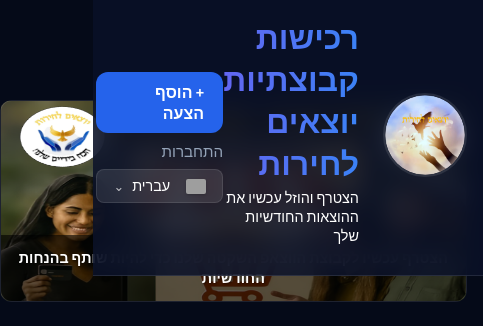
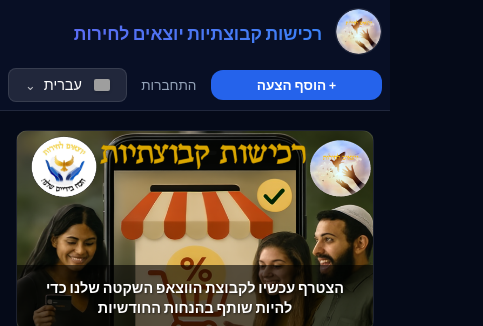
Before and after one commit to gofreeil/purchasing_groups, a SvelteKit app: page / in a window 390 px wide. Shown: the top 326 px of the page, 483 px wide, since content can reach past the window. Built offline with nearby package versions, Linux system fonts and the light colour scheme; grey boxes are pictures that could not be loaded.

Commit message:
נייד

```diff
--- a/src/app.css
+++ b/src/app.css
@@ -768,7 +768,8 @@ a {
     .main-layout {
         grid-template-columns: 1fr;
         padding: 1rem;
-        padding-top: 100px;
+        padding-top: 130px;
+        /* Adjusted for new header height */
     }
 
     .sidebar-ads {
@@ -780,10 +781,79 @@ a {
         order: 1;
     }
 
+    /* Optimized Mobile Header */
     .main-header {
-        padding: 1rem;
+        padding: 0.5rem;
+        backdrop-filter: blur(15px);
+        /* Ensure blur is strong */
     }
 
+    .header-container {
+        flex-direction: column;
+        gap: 0.5rem;
+        align-items: stretch;
+    }
+
+    .right-branding {
+        justify-content: center;
+        width: 100%;
+        gap: 0.8rem;
+        text-align: center;
+    }
+
+    .main-logo {
+        width: 45px;
+        height: 45px;
+        border-width: 1.5px;
+    }
+
+    .titles {
+        text-align: right;
+        flex: 1;
+    }
+
+    .main-title {
+        font-size: 1.1rem;
+        line-height: 1.1;
+        margin: 0;
+    }
+
+    .sub-title {
+        display: none;
+        /* Hide subtitle on mobile to save space */
+    }
+
+    .left-actions {
+        width: 100%;
+        justify-content: space-between;
+        gap: 0.5rem;
+        flex-wrap: nowrap;
+        /* Keep in one line if possible */
+    }
+
+    .add-business-btn {
+        padding: 0.4rem 1rem;
+        font-size: 0.85rem;
+        flex-grow: 1;
+        text-align: center;
+        white-space: nowrap;
+    }
+
+    .login-link {
+        font-size: 0.85rem;
+        padding: 0 0.4rem;
+    }
+
+    .lang-selector {
+        padding: 0.3rem 0.5rem;
+    }
+
+    .flag-icon {
+        width: 16px;
+        margin-inline-end: 4px;
+    }
+
+    /* Content adjustments */
     .feature-list {
         grid-template-columns: 1fr;
     }
@@ -796,15 +866,69 @@ a {
     .footer-top,
     .footer-links {
         flex-direction: column;
-        gap: 0.4rem;
+        gap: 0.5rem;
+        align-items: center;
+        text-align: center;
+    }
+
+    .footer-links {
+        margin-right: 0;
+        /* Center footer links */
     }
 
     .dot {
         display: none;
     }
+}
+/* Mobile Optimization - Part 2 */
+@media (max-width: 768px) {
+    /* Counter */
+    .whatsapp-counter-final { margin: 1rem 0 2rem; }
+    .counter-merge-wrapper { gap: 0.8rem; justify-content: center; }
+    .count-big-number { font-size: 2.5rem; text-shadow: 0 0 15px rgba(74, 222, 128, 0.4); }
+    .count-label-text { font-size: 1rem; line-height: 1.2; }
 
-    .left-actions {
-        flex-wrap: wrap;
-        gap: 0.5rem;
+    /* Section Titles */
+    .section-title { margin: 2rem 0 1rem; }
+    .section-title h2 { font-size: 1.6rem; }
+
+    /* Features */
+    .feature-list { gap: 0.8rem; }
+    .feature-box { padding: 1rem; border-radius: 12px; }
+    .feature-list li { font-size: 0.95rem; padding: 0; gap: 0.6rem; }
+    .feature-list .check { font-size: 1.2rem; }
+
+    /* Video */
+    .video-container-large { border-radius: 12px; }
+
+    /* Purchase Cards */
+    .purchase-card {
+        padding: 1rem;
+        gap: 1rem;
+        border-radius: 12px;
+        grid-template-columns: 1fr;
+        text-align: center;
     }
+
+    .purchase-img { width: 60px; height: 60px; margin: 0 auto; }
+    .purchase-info h3 { font-size: 1.2rem; text-align: center; }
+    .purchase-info p { font-size: 0.9rem; text-align: center; }
+
+    .purchase-status {
+        padding: 0.5rem 0 0;
+        text-align: center;
+        border-top: 1px solid rgba(255, 255, 255, 0.1);
+        border-right: none;
+        display: flex;
+        flex-direction: column;
+        gap: 0.2rem;
+        align-items: center;
+    }
+
+    /* Hero Banner fix if exists */
+    .hero-banner { padding: 2rem 1rem; }
+    .hero-banner h1 { font-size: 2rem; }
+
+    /* Ensure purchase list stack */
+    .purchases-list { gap: 1rem; }
 }
```
